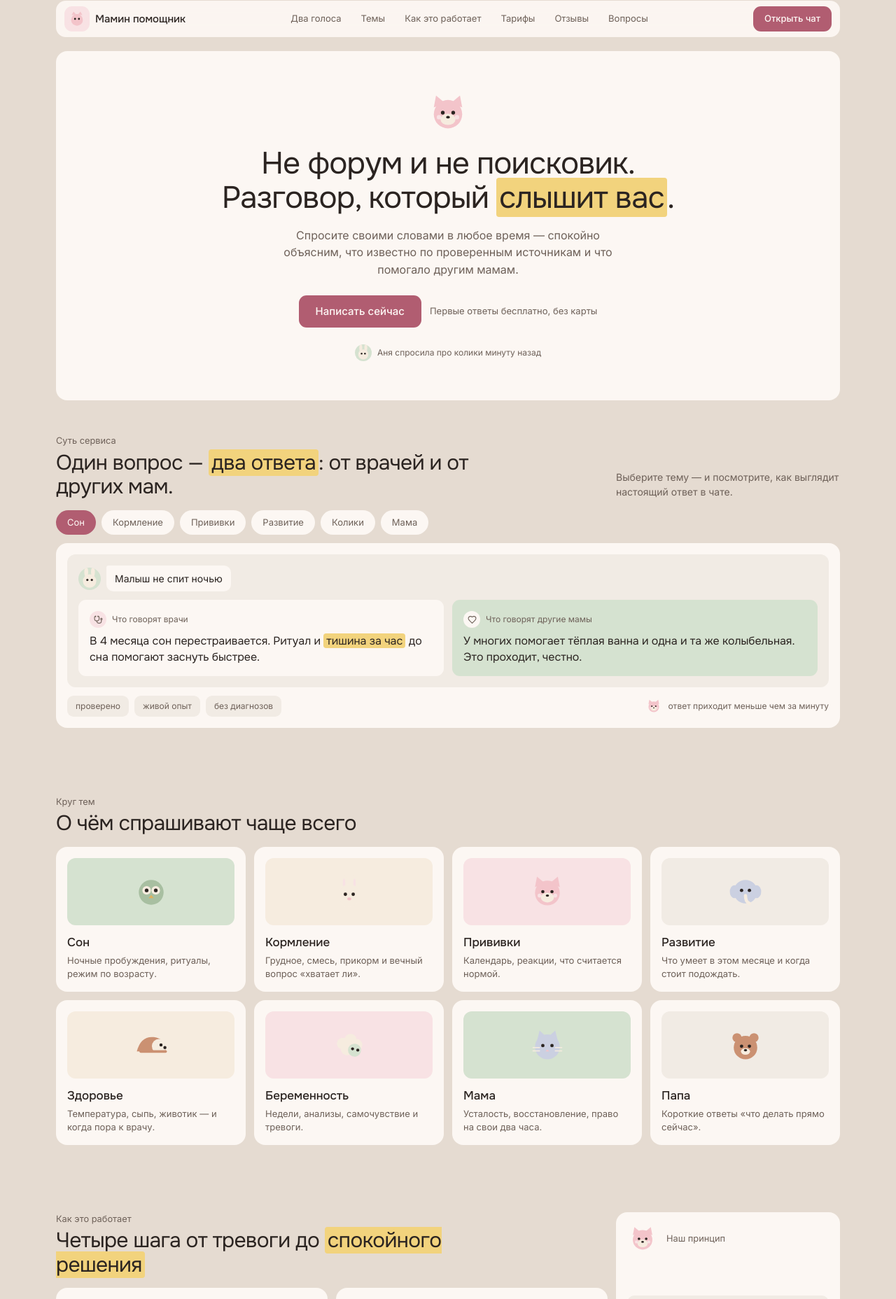
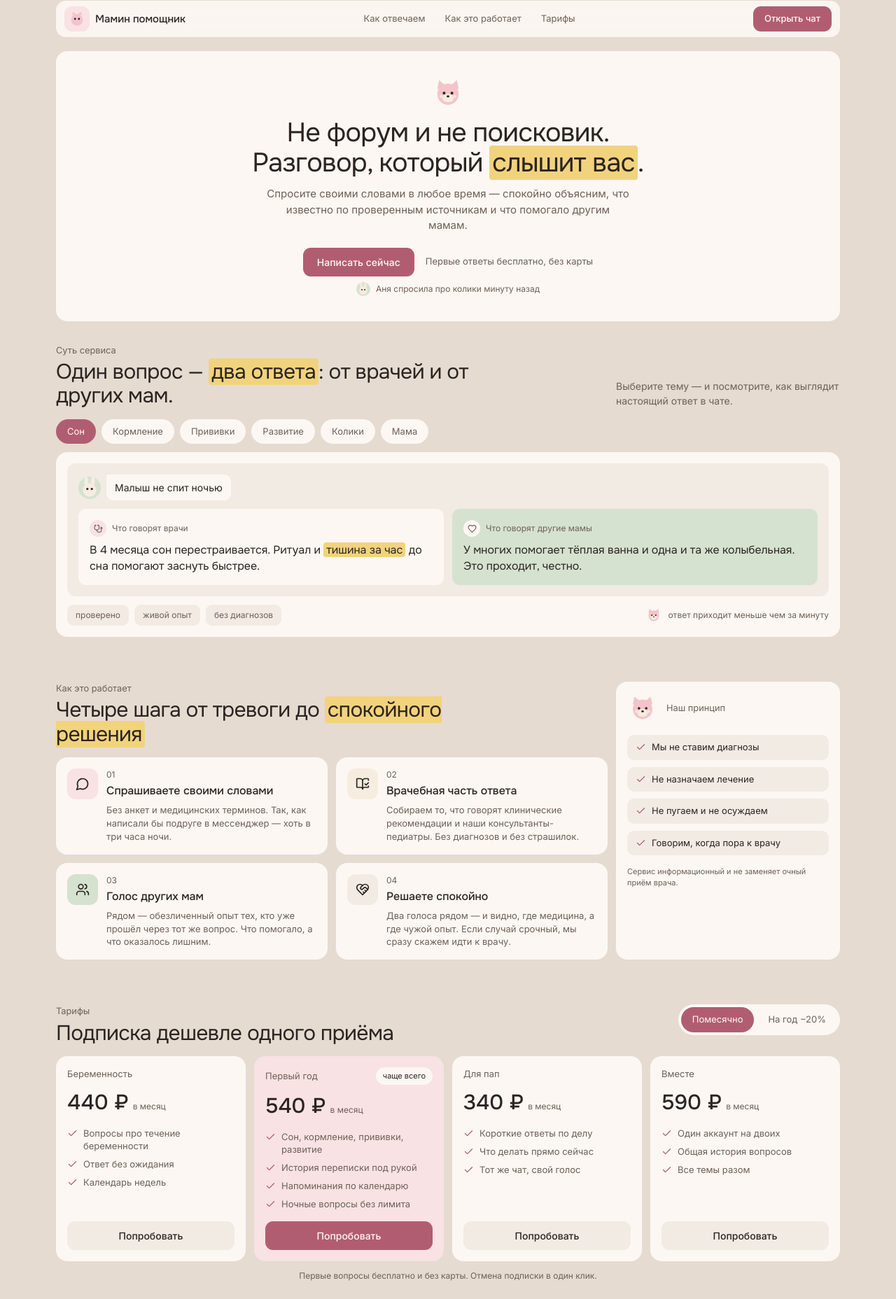
Before and after one commit to Scorboc/mama-helper-landing, a React (Vite) app: page / in a window 1280 px wide. Shown: the part 19-1875 px from the top of the page at 70% size. Built offline with nearby package versions, Linux system fonts and the light colour scheme.

Commit message:
[CHORE] Убрал лишние блоки и пустое место

```diff
--- a/src/components/Footer.tsx
+++ b/src/components/Footer.tsx
@@ -16,12 +16,9 @@ const Footer = () => (
 
         <nav className="grid grid-cols-2 gap-x-8 gap-y-2 text-[13px] text-muted-foreground sm:grid-cols-3">
           {[
-            { href: '#voices', label: 'Два голоса' },
-            { href: '#topics', label: 'Темы' },
+            { href: '#voices', label: 'Как отвечаем' },
             { href: '#how', label: 'Как это работает' },
             { href: '#pricing', label: 'Тарифы' },
-            { href: '#reviews', label: 'Отзывы' },
-            { href: '#faq', label: 'Вопросы' },
           ].map((l) => (
             <a key={l.href} href={l.href} className="transition-colors hover:text-foreground">
               {l.label}
--- a/src/components/Header.tsx
+++ b/src/components/Header.tsx
@@ -3,12 +3,9 @@ import Icon from '@/components/ui/icon';
 import { AvatarCritter } from '@/components/Critters';
 
 const links = [
-  { href: '#voices', label: 'Два голоса' },
-  { href: '#topics', label: 'Темы' },
+  { href: '#voices', label: 'Как отвечаем' },
   { href: '#how', label: 'Как это работает' },
   { href: '#pricing', label: 'Тарифы' },
-  { href: '#reviews', label: 'Отзывы' },
-  { href: '#faq', label: 'Вопросы' },
 ];
 
 const Header = () => {
@@ -38,7 +35,7 @@ const Header = () => {
 
         <div className="flex items-center gap-2">
           <a
-            href="#chat"
+            href="#pricing"
             className="hidden rounded-[11px] bg-primary px-4 py-2 text-[13px] font-medium text-primary-foreground transition-opacity hover:opacity-90 sm:block"
           >
             Открыть чат
@@ -66,7 +63,7 @@ const Header = () => {
             </a>
           ))}
           <a
-            href="#chat"
+            href="#pricing"
             onClick={() => setOpen(false)}
             className="mt-1 block rounded-[10px] bg-primary px-3 py-2.5 text-center text-sm font-medium text-primary-foreground"
           >
--- a/src/components/Hero.tsx
+++ b/src/components/Hero.tsx
@@ -3,34 +3,33 @@ import { AvatarCritter, Fox } from '@/components/Critters';
 const Hero = () => {
   return (
     <section id="top" className="px-3 pt-3 sm:px-5 sm:pt-5">
-      <div className="tile mx-auto max-w-[1120px] px-5 py-10 sm:px-8 sm:py-14">
-        <div className="mx-auto flex max-w-[720px] flex-col items-center text-center">
-          <Fox className="h-16 w-16" />
-          <h1 className="mt-4 font-heading text-[32px] font-normal leading-[1.12] tracking-[-0.02em] sm:text-[44px]">
+      <div className="tile mx-auto max-w-[1120px] px-5 py-7 sm:px-8 sm:py-9">
+        <div className="mx-auto flex max-w-[680px] flex-col items-center text-center">
+          <Fox className="h-12 w-12" />
+          <h1 className="mt-3 font-heading text-[28px] font-normal leading-[1.12] tracking-[-0.02em] sm:text-[38px]">
             Не форум и не поисковик.
             <br />
             Разговор, который <span className="mark-hl">слышит вас</span>.
           </h1>
-          <p className="mt-4 max-w-[520px] text-[15px] leading-[1.55] text-muted-foreground sm:text-[16px]">
+          <p className="mt-3 max-w-[520px] text-[14px] leading-[1.5] text-muted-foreground sm:text-[15px]">
             Спросите своими словами в любое время — спокойно объясним, что известно
             по проверенным источникам и что помогало другим мамам.
           </p>
 
-          <div className="mt-6 flex flex-col items-center gap-3 sm:flex-row">
+          <div className="mt-5 flex flex-wrap items-center justify-center gap-x-4 gap-y-2">
             <a
-              href="#chat"
-              className="rounded-[11px] bg-primary px-6 py-3 text-[15px] font-medium text-primary-foreground transition-opacity hover:opacity-90"
+              href="#pricing"
+              className="rounded-[11px] bg-primary px-5 py-2.5 text-[14px] font-medium text-primary-foreground transition-opacity hover:opacity-90"
             >
               Написать сейчас
             </a>
             <span className="text-[13px] text-muted-foreground">
               Первые ответы бесплатно, без карты
             </span>
-          </div>
-
-          <div className="mt-6 flex items-center gap-2 text-[12px] text-muted-foreground">
-            <AvatarCritter variant={1} className="h-6 w-6 overflow-hidden rounded-full" />
-            Аня спросила про колики минуту назад
+            <span className="flex items-center gap-2 text-[12px] text-muted-foreground">
+              <AvatarCritter variant={1} className="h-5 w-5 overflow-hidden rounded-full" />
+              Аня спросила про колики минуту назад
+            </span>
           </div>
         </div>
       </div>
--- a/src/components/HowItWorks.tsx
+++ b/src/components/HowItWorks.tsx
@@ -33,7 +33,7 @@ const steps = [
 ];
 
 const HowItWorks = () => (
-  <section id="how" className="px-3 py-8 sm:px-5 sm:py-12">
+  <section id="how" className="px-3 py-6 sm:px-5 sm:py-8">
     <div className="mx-auto max-w-[1120px]">
       <div className="grid gap-3 lg:grid-cols-[minmax(0,1fr)_320px]">
         <div>
@@ -58,7 +58,7 @@ const HowItWorks = () => (
           </div>
         </div>
 
-        <aside className="tile flex flex-col justify-between bg-card">
+        <aside className="tile flex flex-col bg-card">
           <div className="flex items-center gap-3">
             <Fox className="h-11 w-11 shrink-0" />
             <span className="cap mb-0">Наш принцип</span>
--- a/src/components/Pricing.tsx
+++ b/src/components/Pricing.tsx
@@ -11,7 +11,7 @@ const Pricing = () => {
   };
 
   return (
-    <section id="pricing" className="px-3 py-8 sm:px-5 sm:py-12">
+    <section id="pricing" className="px-3 py-6 sm:px-5 sm:py-8">
       <div className="mx-auto max-w-[1120px]">
         <div className="mb-4 flex flex-col gap-3 sm:flex-row sm:items-end sm:justify-between">
           <div>
@@ -67,7 +67,7 @@ const Pricing = () => {
               </ul>
 
               <a
-                href="#chat"
+                href="#top"
                 className={`mt-4 block rounded-[11px] py-2.5 text-center text-[14px] font-medium transition-opacity hover:opacity-90 ${
                   p.hot ? 'bg-primary text-primary-foreground' : 'bg-inner text-foreground'
                 }`}
--- a/src/components/Voices.tsx
+++ b/src/components/Voices.tsx
@@ -20,7 +20,7 @@ const Voices = () => {
   const topic = topics.find((t) => t.id === active) ?? topics[0];
 
   return (
-    <section id="voices" className="px-3 py-8 sm:px-5 sm:py-12">
+    <section id="voices" className="px-3 py-6 sm:px-5 sm:py-8">
       <div className="mx-auto max-w-[1120px]">
         <div className="mb-4 flex flex-col gap-2 sm:flex-row sm:items-end sm:justify-between">
           <div>
--- a/src/pages/Index.tsx
+++ b/src/pages/Index.tsx
@@ -1,12 +1,8 @@
 import Header from '@/components/Header';
 import Hero from '@/components/Hero';
 import Voices from '@/components/Voices';
-import Topics from '@/components/Topics';
 import HowItWorks from '@/components/HowItWorks';
 import Pricing from '@/components/Pricing';
-import Reviews from '@/components/Reviews';
-import Faq from '@/components/Faq';
-import Contacts from '@/components/Contacts';
 import Footer from '@/components/Footer';
 
 const Index = () => {
@@ -16,12 +12,8 @@ const Index = () => {
       <main>
         <Hero />
         <Voices />
-        <Topics />
         <HowItWorks />
         <Pricing />
-        <Reviews />
-        <Faq />
-        <Contacts />
       </main>
       <Footer />
     </div>
```
